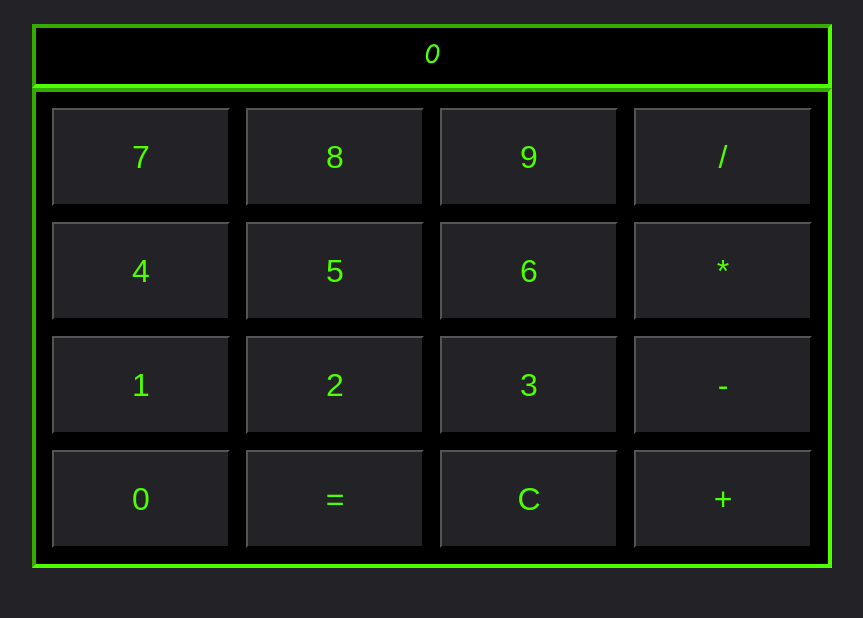
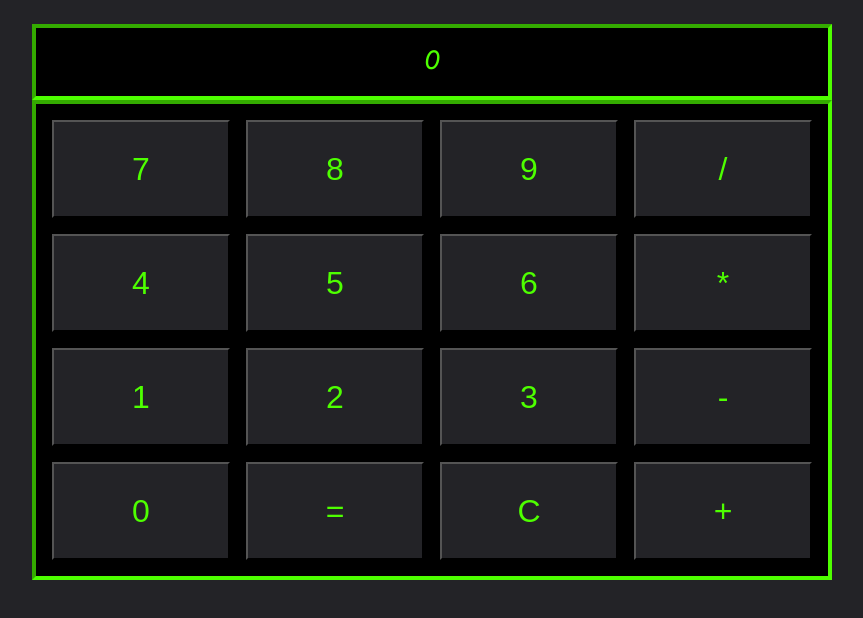
Before and after one commit to RasmusKard/calculator, a plain HTML site: page index.html in a window 1280 px wide. Shown: the whole page, without its empty margins (208-1071 px from the left). Drawn offline with nearby package versions, Linux system fonts and the light colour scheme.

Commit message:
hide overflow on calc display

```diff
--- a/index.html
+++ b/index.html
@@ -9,7 +9,9 @@
 	</head>
 	<body>
 		<div id="calc-container">
-			<div id="calc-display">0</div>
+			<div id="calc-display-container">
+				<div id="calc-display">0</div>
+			</div>
 			<div id="calc-button-container">
 				<div class="container-row">
 					<button class="calc-button">7</button>
--- a/script.js
+++ b/script.js
@@ -24,13 +24,12 @@ let operator = "";
 let secondNum = "";
 const operators = ["+", "-", "*", "/"];
 
-// button eventlistener
 const calculatorButtonContainer = document.querySelector(
 	"#calc-button-container"
 );
 
 calculatorButtonContainer.addEventListener("click", (e) => {
-	let buttonPressed = e.target.innerHTML;
+	let buttonPressed = e.target.innerText;
 
 	if (!isNaN(buttonPressed)) {
 		numDisplay(buttonPressed);
@@ -64,9 +63,3 @@ function numDisplay(num) {
 		firstNum += num;
 	}
 }
-
-// if is number add to display of calculation (concat numbers as strings)
-// if is not number switch case
-// if it is an operator check save and display the operator and start listening for second number
-// if it is "C" clear the display and values
-// if it is "=" try to do the calculation
--- a/styles.css
+++ b/styles.css
@@ -49,14 +49,19 @@ button {
 	font-size: 4vh;
 }
 
-#calc-display {
+#calc-display-container {
 	width: 90vw;
 	max-width: 50rem;
+	padding: 1rem;
 	border: inset 0.25rem #4eff00;
 	background-color: black;
-	height: 4rem;
+	min-height: 4rem;
 	display: flex;
 	justify-content: center;
 	align-items: center;
 	flex-wrap: wrap;
 }
+
+#calc-display {
+	overflow: hidden;
+}
```
